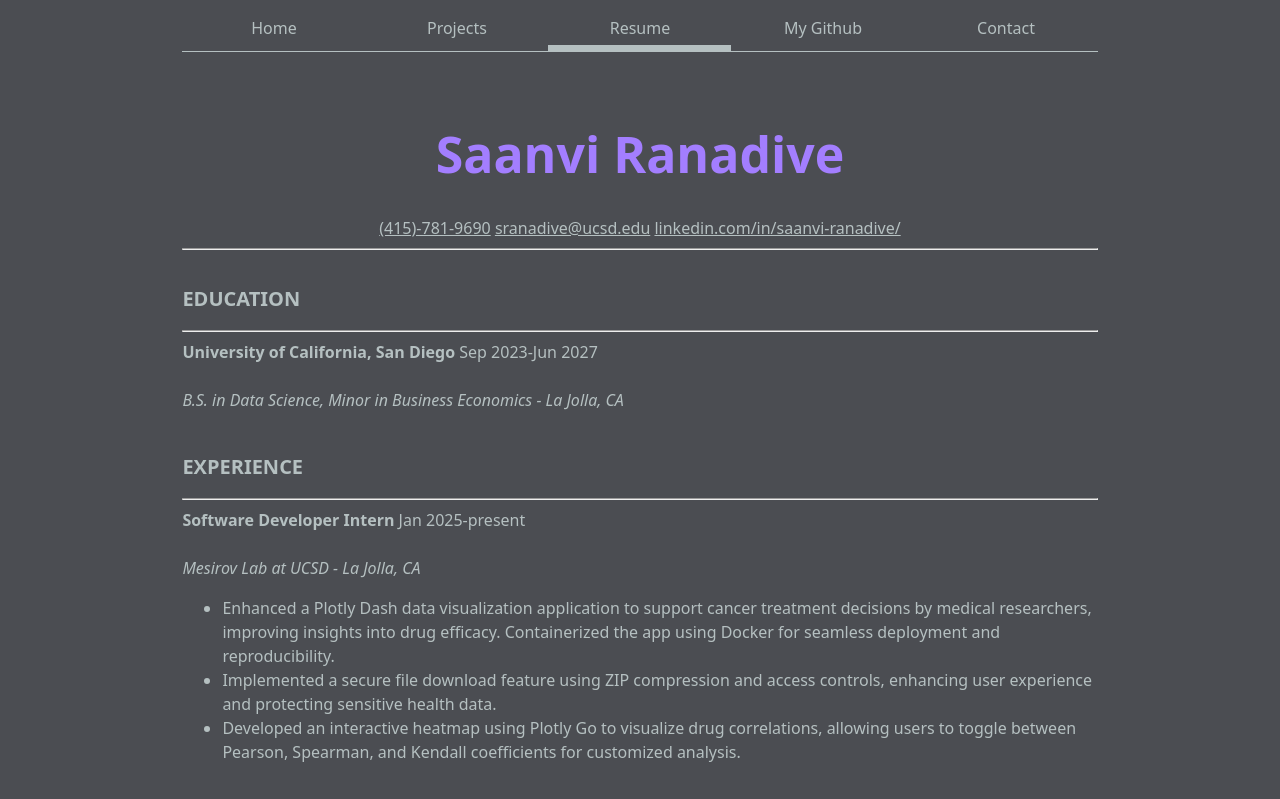
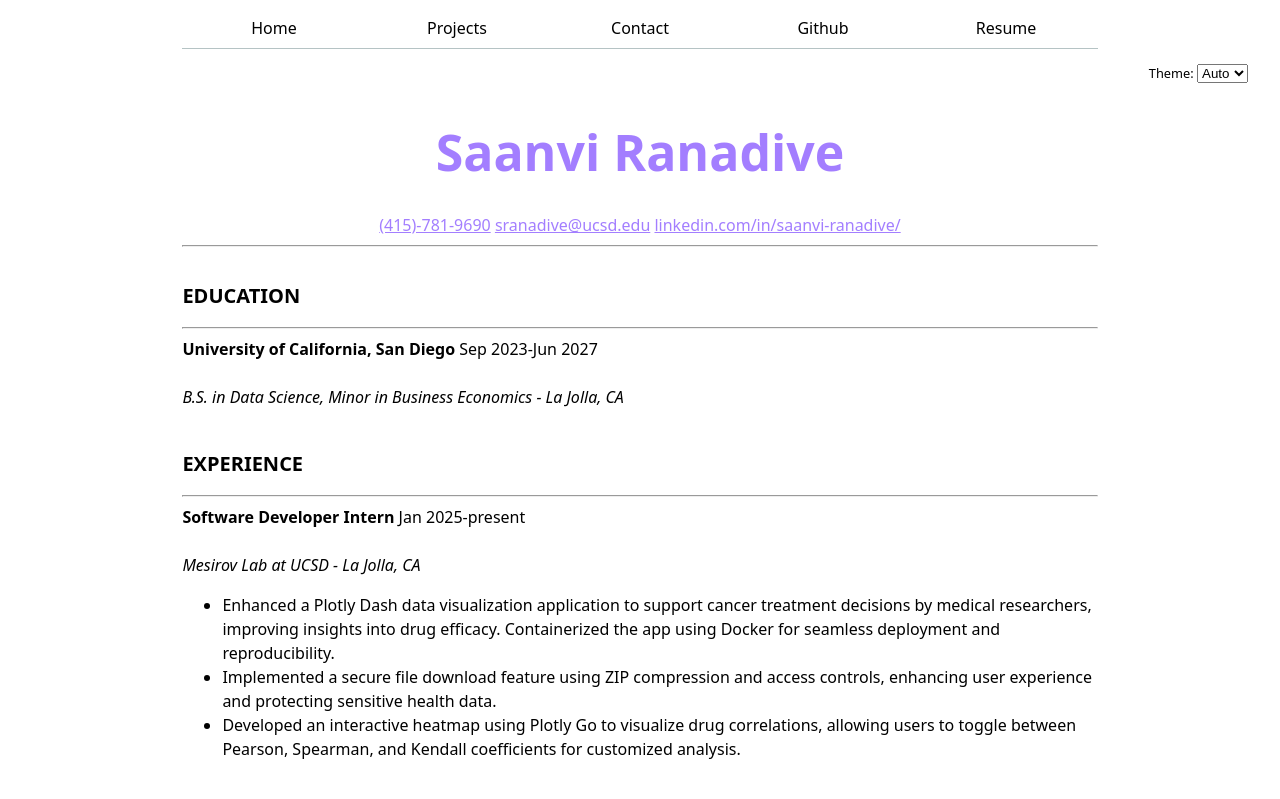
Before and after one commit to saanvi-ranadive/portfolio, a plain HTML site: page resume/index.html in a window 1280 px wide. Shown: the top 799 px of the page. Drawn offline with Linux system fonts and the light colour scheme.

Commit message:
added global.js and updated features in JS

```diff
--- /dev/null
+++ b/global.js
@@ -0,0 +1,62 @@
+const BASE_PATH = (location.hostname === "localhost" || location.hostname === "127.0.0.1")
+  ? "/"
+  : "/portfolio/";
+
+console.log('IT’S ALIVE!');
+
+function $$(selector, context = document) {
+    return Array.from(context.querySelectorAll(selector));
+  }
+
+let pages = [
+    { url: '', title: 'Home' },
+    { url: 'projects/', title: 'Projects' },
+    { url: 'contact/', title: 'Contact'},
+    { url: 'https://github.com/saanvi-ranadive', title: 'Github'},
+    { url: 'resume/', title: 'Resume'}
+  ];
+
+let nav = document.createElement('nav');
+document.body.prepend(nav);
+
+for (let p of pages) {
+  let url = p.url;
+  let title = p.title;
+  // next step: create link and add it to nav
+  url = !url.startsWith('http') ? BASE_PATH + url : url;
+  let a = document.createElement('a');
+  a.href = url;
+  a.textContent = title;
+  if (a.host === location.host && a.pathname === location.pathname) {
+    a.classList.add('current');
+  }
+  if (a.host !== location.host) {
+    a.target = "_blank";
+  }
+  nav.append(a);
+}
+
+document.body.insertAdjacentHTML(
+  'afterbegin',
+  `
+  <label class="color-scheme">
+    Theme:
+    <select>
+      <option value="auto">Auto</option>
+      <option value="light">Light</option>
+      <option value="dark">Dark</option>
+    </select>
+  </label>`,
+);
+
+const select = document.querySelector('select');
+
+if ("colorScheme" in localStorage) {
+  document.documentElement.style.setProperty('color-scheme', localStorage.colorScheme);
+  select.value = localStorage.colorScheme;
+}
+select.addEventListener('input', function (event) {
+  console.log('color scheme changed to', event.target.value);
+  document.documentElement.style.setProperty('color-scheme', event.target.value);
+  localStorage.colorScheme = event.target.value;
+});
--- a/resume/index.html
+++ b/resume/index.html
@@ -7,15 +7,6 @@
     <link rel="stylesheet" href="../style.css">
 </head>
 <body>
-    <nav>
-        <ul>
-            <li><a href="../index.html">Home</a></li>
-            <li><a href="../projects/index.html">Projects</a></li>
-            <li><a href="index.html" class="current">Resume</a></li>
-            <li><a href="https://github.com/saanvi-ranadive" target="_blank">My Github</a></li>
-            <li><a href="../contact/index.html">Contact</a></li>
-        </ul>
-    </nav>
     <div class="resume">
         <header class="header">
         <h1 style="font-size: 50px;">Saanvi Ranadive</h1>
@@ -140,5 +131,6 @@
 
         </article>
     </div>
+    <script type="module" src="../global.js"></script>
 </body>
 </html>
--- a/style.css
+++ b/style.css
@@ -8,10 +8,8 @@ html {
 
 body {
     font: 100%/1.5 system-ui;
-    color: oklch(80% 3% 200);
     max-width: 100ch;
     margin-inline: max(1em, (100% - 100ch) / 2);
-    background-color: oklch(0.42 0.0083 269);
 
     h1 {
       font-size: 4em;
@@ -48,11 +46,12 @@ body {
   }
 
   nav {
+    --border-color: oklch(50% 10% 200 / 40%);
     display: flex;
     margin-bottom: 2em;
     border-bottom-width: 1px;
     border-bottom-style: solid;
-    border-bottom-color: oklch(80% 3% 200);
+    border-bottom-color: var(--border-color);
 
     ul {
       display: contents;
@@ -76,12 +75,13 @@ body {
       border-bottom-color: var(--color-accent);
       padding-bottom: 0.3em;
       color:var(--color-accent);
+      background-color: color-mix(in oklch, var(--color-accent), canvas 85%);
     }
 
     a.current {
       border-bottom-width: 0.4em;
       border-bottom-style: solid;
-      border-bottom-color: oklch(80% 3% 200);
+      border-bottom-color: var(--border-color);
       padding-bottom: 0.3em;
     }
   }
@@ -105,7 +105,7 @@ body {
 
   .resume {
     a {
-      color: oklch(80% 3% 200);
+      color: var(--color-accent);
     }
 
     a.download {
@@ -118,7 +118,7 @@ body {
       position: sticky;
       top: 0;
       z-index: 100;
-      background-color: oklch(0.42 0.0083 269);
+      background-color: Canvas;
       text-align: center;
       padding: 10px 0;
       width: 100%;
@@ -143,7 +143,7 @@ body {
     textarea,
     button {
       font: inherit;
-      background-color: oklch(80% 3% 200);
+      background-color: var(--border-color);
     }
 
     form {
@@ -153,3 +153,11 @@ body {
       gap: 1em;
     }
   }
+
+  label.color-scheme {
+    position: absolute;
+    top: 4rem;
+    right: 2rem;
+    font-size: 80%;
+    font-family: inherit;
+  }
```
Also changed, not shown: contact/index.html (+1 -9 lines), index.html (+1 -9 lines), projects/index.html (+1 -9 lines).
